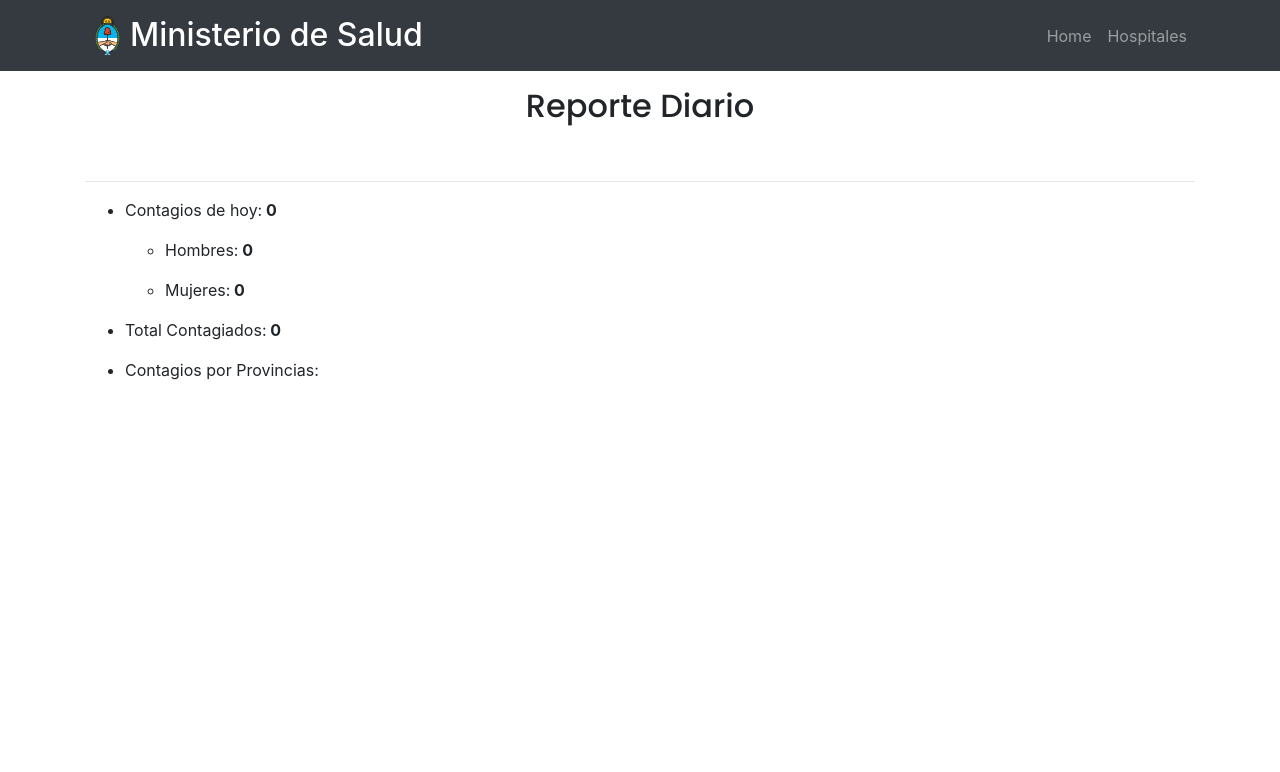
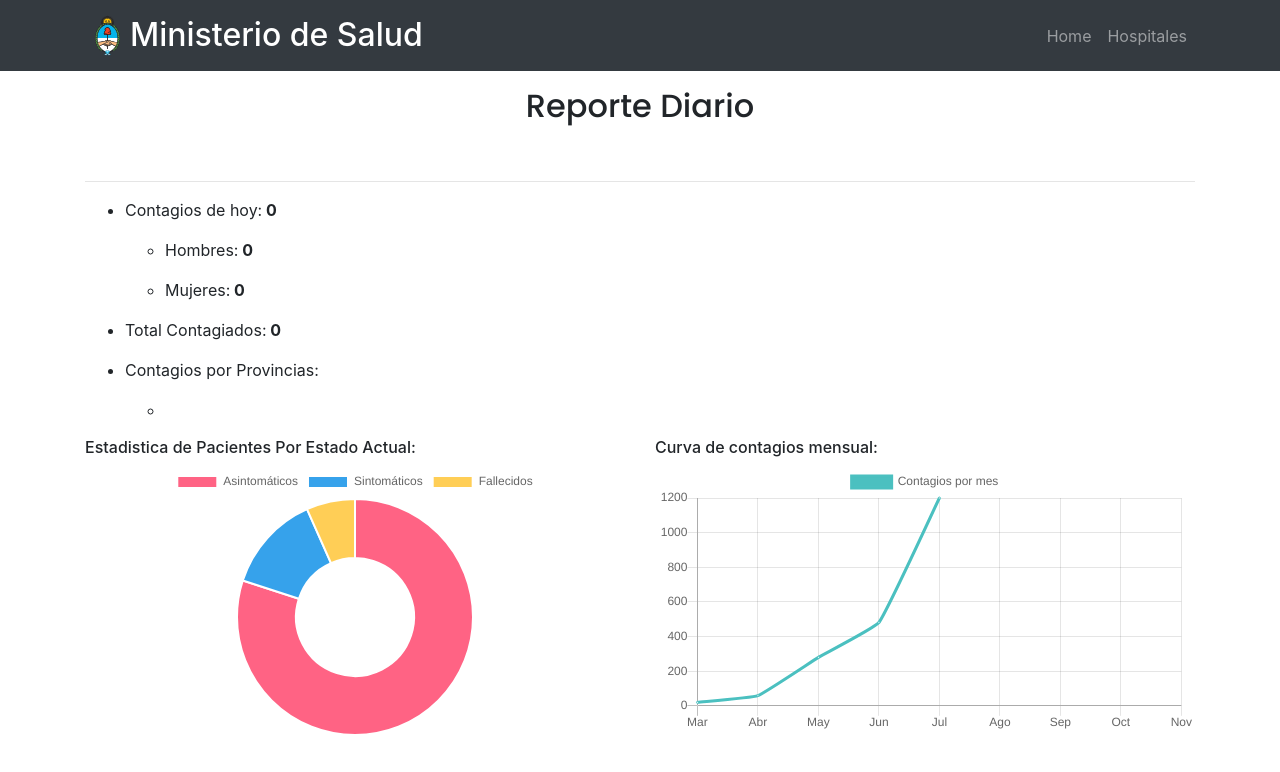
Before and after one commit to HoracioSoto/2020-G4-TPI, a React (Create React App) app in the folder frontend/: page /reporte in a window 1280 px wide. Shown: the top 772 px of the page. Built offline with nearby package versions, Linux system fonts and the light colour scheme; no server answers.

Commit message:
se agrega chartsjs

```diff
--- a/frontend/src/components/reporte/Reporte.js
+++ b/frontend/src/components/reporte/Reporte.js
@@ -1,6 +1,8 @@
 import React, { Component } from 'react'
 import axios from 'axios'
+import {Doughnut,Line} from 'react-chartjs-2';
 import './Reporte.css'
+
 
 
 export class Reporte extends Component {
@@ -11,7 +13,54 @@ export class Reporte extends Component {
         hospitales: [],
         provincias: [],
         fecha: '',
+        datos: {
+            labels: [
+                'Asintomáticos',
+                'Sintomáticos',
+                'Fallecidos'
+            ],
+            datasets: [{
+                data: [300, 50, 25],
+                backgroundColor: [
+                '#FF6384',
+                '#36A2EB',
+                '#FFCE56'
+                ],
+                hoverBackgroundColor: [
+                '#FF6384',
+                '#36A2EB',
+                '#FFCE56'
+                ]
+            }]
+        },
+        datosline: {
+            labels: ['Mar', 'Abr', 'May', 'Jun', 'Jul','Ago','Sep','Oct','Nov'],
+            datasets: [
+              {
+                label: 'Contagios por mes',
+                fill: false,
+                lineTension: 0.1,
+                backgroundColor: 'rgba(75,192,192,0.4)',
+                borderColor: 'rgba(75,192,192,1)',
+                borderCapStyle: 'butt',
+                borderDash: [],
+                borderDashOffset: 0.0,
+                borderJoinStyle: 'miter',
+                pointBorderColor: 'rgba(75,192,192,1)',
+                pointBackgroundColor: '#fff',
+                pointBorderWidth: 1,
+                pointHoverRadius: 5,
+                pointHoverBackgroundColor: 'rgba(75,192,192,1)',
+                pointHoverBorderColor: 'rgba(220,220,220,1)',
+                pointHoverBorderWidth: 2,
+                pointRadius: 1,
+                pointHitRadius: 10,
+                data: [20, 59, 280, 481, 1200]
+              }
+            ]
+          },
     }
+
 
     async componentDidMount() {
         await this.getHospitales()
@@ -106,9 +155,20 @@ export class Reporte extends Component {
                             <li>
                                 <p>Contagios por Provincias:</p>
                             </li>
+                                <ul>
+                                    <li></li>
+                                </ul>
                         </ul>
-
-
+                    </div>
+                </div>
+                <div className="row">
+                    <div className="col-md-6">
+                        <h6>Estadistica de Pacientes Por Estado Actual:</h6>
+                        <Doughnut data={this.state.datos} />
+                    </div>
+                    <div className="col-md-6">
+                        <h6>Curva de contagios mensual:</h6>
+                        <Line data={this.state.datosline} />
                     </div>
                 </div>
             </div>
```
Also changed, not shown: 2 other files (tests, documents, lock files or other folders).
